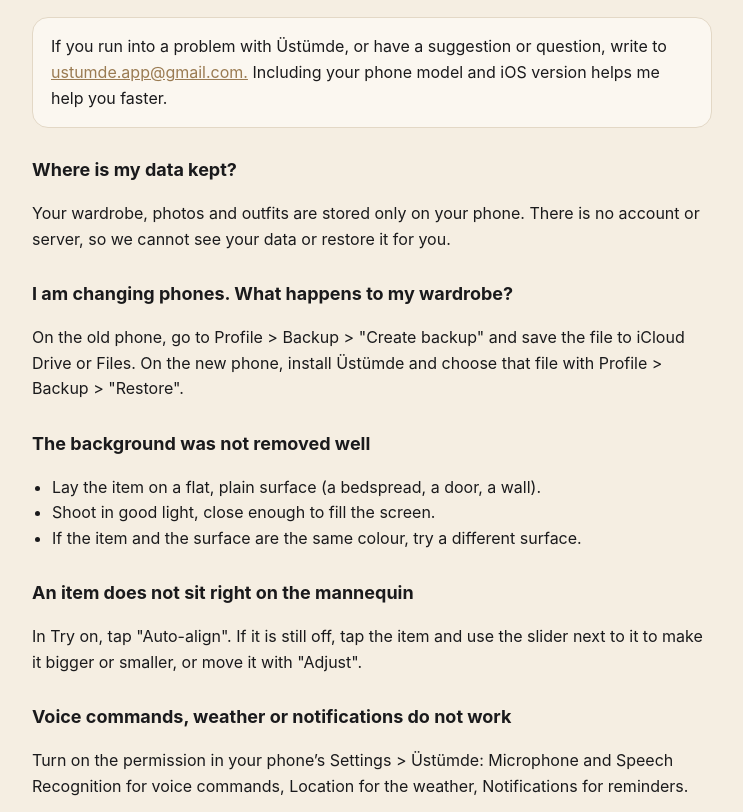
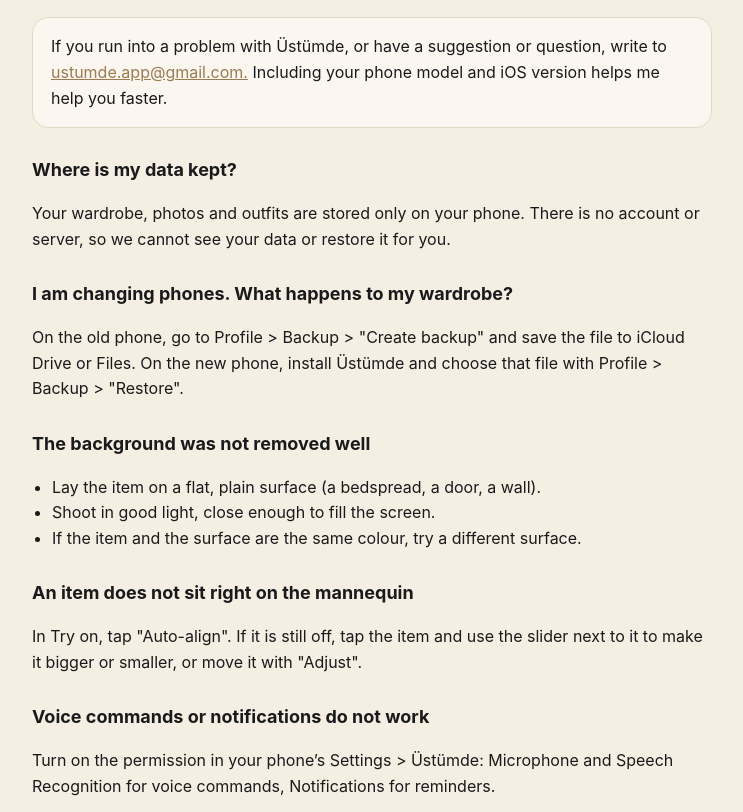
Before and after one commit to burakakkan24-svg/ustumde, a plain HTML site: page en/support/index.html in a window 1280 px wide. Shown: the part 107-919 px from the top of the page, without its empty margins (268-1011 px from the left). Drawn offline with Linux system fonts and the light colour scheme.

Commit message:
Add files via upload

```diff
--- a/en/support/index.html
+++ b/en/support/index.html
@@ -17,6 +17,7 @@
   .updated { color: var(--muted); font-size: 14px; margin: 6px 0 20px; }
   .intro { background: var(--card); border: 1px solid var(--border); border-radius: 16px; padding: 16px 18px; }
   h2 { font-size: 18px; margin: 28px 0 6px; }
+  h3 { font-size: 16px; margin: 20px 0 4px; }
   a { color: var(--accent); }
   ul { padding-left: 20px; }
   nav { margin-top: 40px; font-size: 14px; color: var(--muted); }
@@ -31,7 +32,7 @@
 <section><h2>I am changing phones. What happens to my wardrobe?</h2><p>On the old phone, go to Profile &gt; Backup &gt; "Create backup" and save the file to iCloud Drive or Files. On the new phone, install Üstümde and choose that file with Profile &gt; Backup &gt; "Restore".</p></section>
 <section><h2>The background was not removed well</h2><ul><li>Lay the item on a flat, plain surface (a bedspread, a door, a wall).</li><li>Shoot in good light, close enough to fill the screen.</li><li>If the item and the surface are the same colour, try a different surface.</li></ul></section>
 <section><h2>An item does not sit right on the mannequin</h2><p>In Try on, tap "Auto-align". If it is still off, tap the item and use the slider next to it to make it bigger or smaller, or move it with "Adjust".</p></section>
-<section><h2>Voice commands, weather or notifications do not work</h2><p>Turn on the permission in your phone’s Settings &gt; Üstümde: Microphone and Speech Recognition for voice commands, Location for the weather, Notifications for reminders.</p><p>If your phone cannot recognise speech by itself, voice commands ask for your permission before sending your voice. If you said no, you are asked again the next time you tap the microphone; you can withdraw a permission you gave in Profile &gt; Voice commands.</p></section>
+<section><h2>Voice commands or notifications do not work</h2><p>Turn on the permission in your phone’s Settings &gt; Üstümde: Microphone and Speech Recognition for voice commands, Notifications for reminders.</p><p>If your phone cannot recognise speech by itself, voice commands ask for your explicit consent before sending your voice. If you chose "I do not consent", you are asked again the next time you tap the microphone; you can withdraw consent you gave in Profile &gt; Voice commands.</p></section>
 <section><h2>How do I delete all my data?</h2><p>"Delete all my data" at the bottom of Profile permanently deletes your wardrobe, photos, outfits and settings. Deleting the app from your phone also deletes all of its data.</p></section>
 <section><h2>Contact</h2><p>Email: <a href="mailto:ustumde.app@gmail.com">ustumde.app@gmail.com</a></p></section>
 <nav><a href="../">Privacy policy</a> · <a href="../../destek/">Türkçe</a></nav>
```
